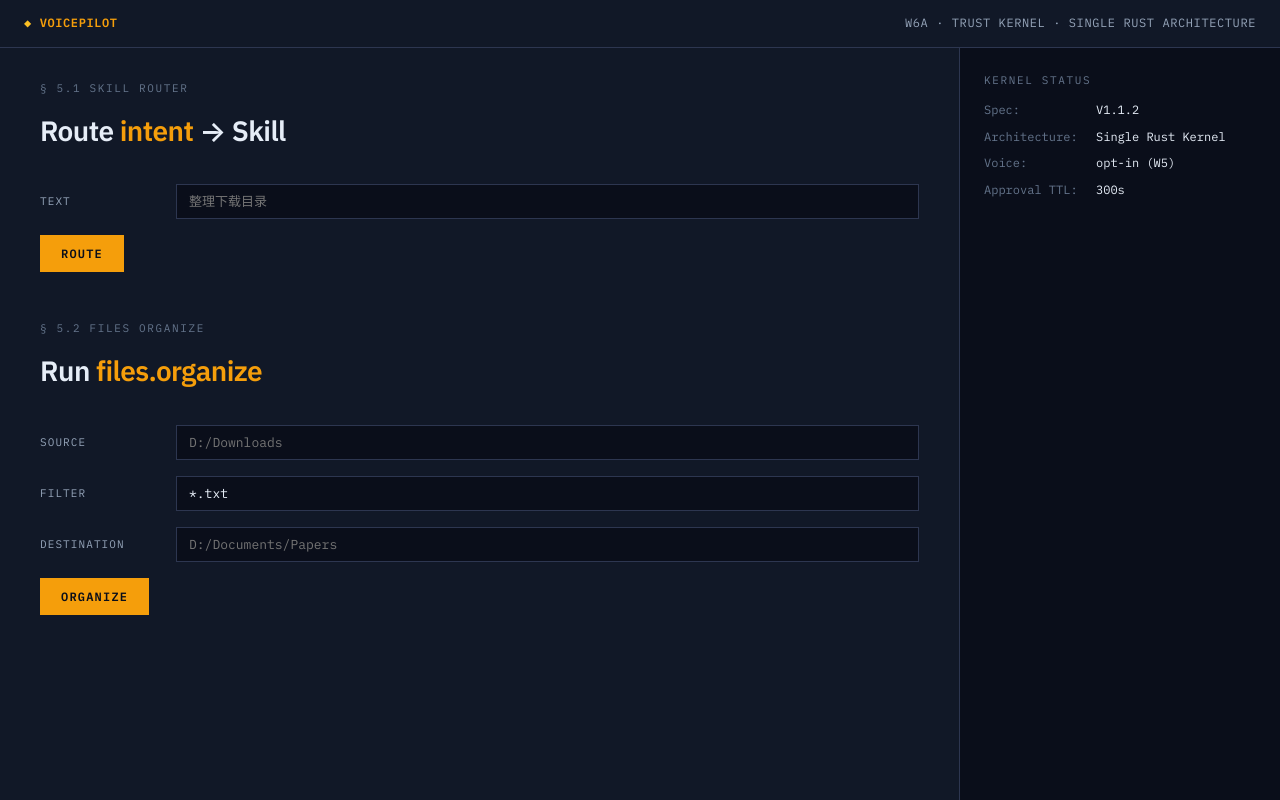
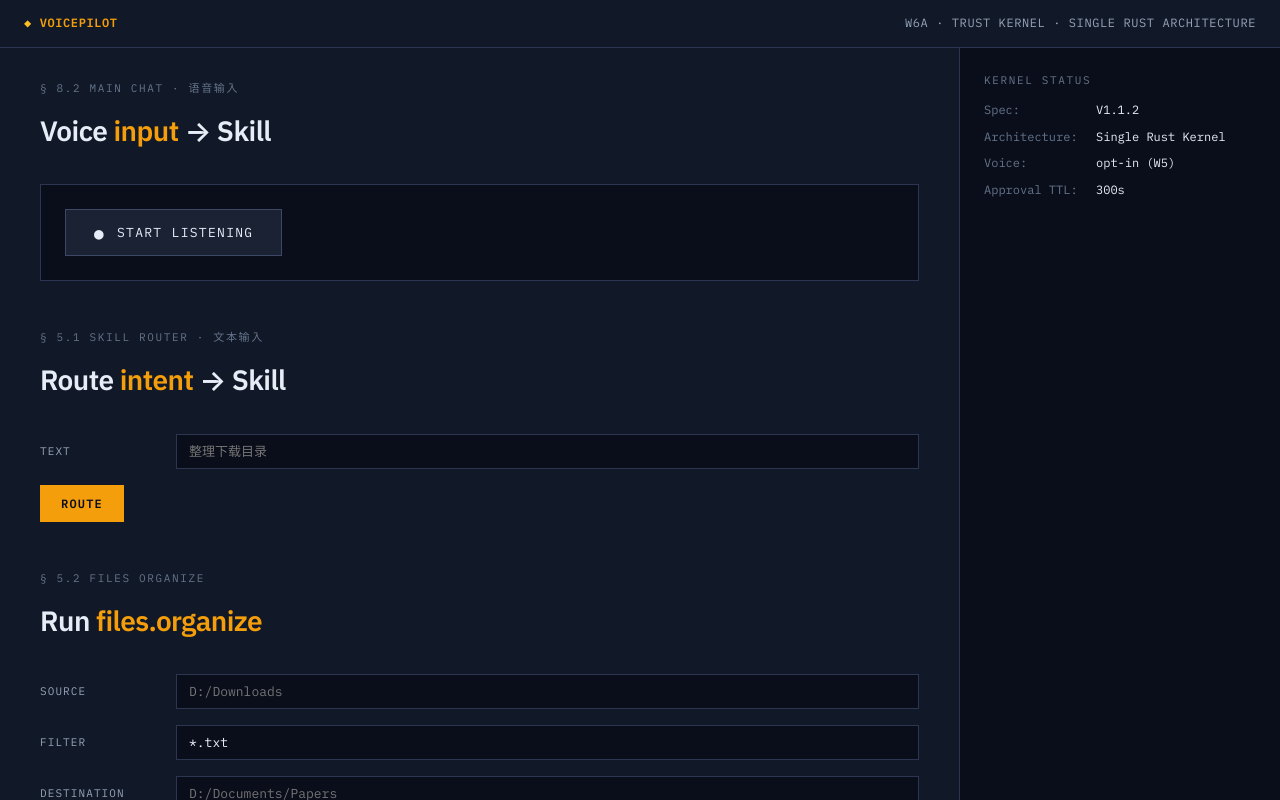
Before and after one commit to Suxiao-yong/VoicePilot, a React (Vite) app in the folder voicepilot/crates/ui/web/: page / in a window 1280 px wide. Built offline with nearby package versions, Linux system fonts and the light colour scheme.

Commit message:
Task 4: MainView chat layout with voice input button + transcription display (V1.1 §8.2 Main Chat)

```diff
--- a/voicepilot/crates/ui/web/src/api.ts
+++ b/voicepilot/crates/ui/web/src/api.ts
@@ -6,6 +6,8 @@ import type {
   OrganizeInput,
   OrganizeResult,
   RouteTextResult,
+  VoiceListenResult,
+  TranscriptionFinalPayload,
 } from "./types";
 
 export async function routeText(text: string): Promise<RouteTextResult> {
@@ -35,3 +37,15 @@ export function onApprovalRequest(
     handler(event.payload);
   });
 }
+
+export async function voiceListen(): Promise<VoiceListenResult> {
+  return invoke<VoiceListenResult>("voice_listen_command");
+}
+
+export function onTranscriptionFinal(
+  handler: (payload: TranscriptionFinalPayload) => void
+): Promise<UnlistenFn> {
+  return listen<TranscriptionFinalPayload>("transcription-final", (event) => {
+    handler(event.payload);
+  });
+}
--- a/voicepilot/crates/ui/web/src/components/MainView.tsx
+++ b/voicepilot/crates/ui/web/src/components/MainView.tsx
@@ -1,16 +1,44 @@
 import { useState } from "react";
-import { routeText, organizeFiles } from "../api";
-import type { RouteTextResult, OrganizeResult } from "../types";
+import { routeText, organizeFiles, voiceListen } from "../api";
+import type {
+  RouteTextResult,
+  OrganizeResult,
+  VoiceListenResult,
+} from "../types";
 
 export function MainView() {
+  // ===== 语音输入状态(W6b-1) =====
+  const [listening, setListening] = useState(false);
+  const [voiceResult, setVoiceResult] = useState<VoiceListenResult | null>(null);
+  const [voiceError, setVoiceError] = useState<string | null>(null);
+
+  // ===== route_text 状态(W6a) =====
   const [text, setText] = useState("");
   const [routeResult, setRouteResult] = useState<RouteTextResult | null>(null);
+
+  // ===== organize_files 状态(W6a) =====
   const [source, setSource] = useState("");
   const [filter, setFilter] = useState("*.txt");
   const [destination, setDestination] = useState("");
   const [organizeResult, setOrganizeResult] = useState<OrganizeResult | null>(null);
+
   const [busy, setBusy] = useState(false);
   const [error, setError] = useState<string | null>(null);
+
+  async function onVoiceListen() {
+    setListening(true);
+    setVoiceError(null);
+    setVoiceResult(null);
+    try {
+      const r = await voiceListen();
+      setVoiceResult(r);
+    } catch (e) {
+      setVoiceError(e instanceof Error ? e.message : String(e));
+      console.error(e);
+    } finally {
+      setListening(false);
+    }
+  }
 
   async function onRoute() {
     setBusy(true);
@@ -48,7 +76,88 @@ export function MainView() {
 
   return (
     <div className="panel">
-      <div className="panel-header">§ 5.1 Skill Router</div>
+      {/* ===== §8.2 Main Chat:语音输入(W6b-1)===== */}
+      <div className="panel-header">§ 8.2 Main Chat · 语音输入</div>
+      <h1 className="panel-title">
+        Voice <em>input</em> → Skill
+      </h1>
+
+      <div className="voice-section">
+        <button
+          className={`btn voice-button ${listening ? "listening" : ""}`}
+          onClick={onVoiceListen}
+          disabled={listening || busy}
+        >
+          <span className="mic-icon">{listening ? "■" : "●"}</span>
+          {listening ? "Listening..." : "Start Listening"}
+        </button>
+
+        {listening && (
+          <div className="listening-indicator">
+            <span className="dots">
+              <span></span>
+              <span></span>
+              <span></span>
+            </span>
+            录音中,VAD 检测静音后自动停止
+          </div>
+        )}
+
+        {voiceError && (
+          <div className="transcription-display error">
+            <div className="label">Error</div>
+            <div className="text">{voiceError}</div>
+          </div>
+        )}
+
+        {voiceResult && (
+          <>
+            {voiceResult.kind === "success" && (
+              <>
+                <div className="transcription-display">
+                  <div className="label">
+                    Transcription {voiceResult.stopped_by_vad ? "(VAD stopped)" : ""}
+                  </div>
+                  <div className="text">{voiceResult.transcription}</div>
+                </div>
+                <RouteOutcomeFeedback
+                  outcome={voiceResult.route_outcome}
+                />
+              </>
+            )}
+            {voiceResult.kind === "no_speech" && (
+              <div className="transcription-display no-speech">
+                <div className="label">Result</div>
+                <div className="text">未检测到语音</div>
+              </div>
+            )}
+            {voiceResult.kind === "timeout" && (
+              <>
+                <div className="transcription-display">
+                  <div className="label">Transcription (timeout)</div>
+                  <div className="text">
+                    {voiceResult.transcription || "(无转写结果)"}
+                  </div>
+                </div>
+                <RouteOutcomeFeedback
+                  outcome={voiceResult.route_outcome}
+                />
+              </>
+            )}
+            {voiceResult.kind === "error" && (
+              <div className="transcription-display error">
+                <div className="label">Error</div>
+                <div className="text">{voiceResult.message}</div>
+              </div>
+            )}
+          </>
+        )}
+      </div>
+
+      {/* ===== §5.1 Skill Router(键盘输入 fallback,W6a)===== */}
+      <div className="panel-header" style={{ marginTop: 48 }}>
+        § 5.1 Skill Router · 文本输入
+      </div>
       <h1 className="panel-title">
         Route <em>intent</em> → Skill
       </h1>
@@ -64,7 +173,7 @@ export function MainView() {
         />
       </div>
       <div style={{ marginBottom: 32 }}>
-        <button className="btn btn-primary" onClick={onRoute} disabled={busy}>
+        <button className="btn btn-primary" onClick={onRoute} disabled={busy || listening}>
           Route
         </button>
       </div>
@@ -85,6 +194,7 @@ export function MainView() {
         </div>
       )}
 
+      {/* ===== §5.2 Files Organize(W6a)===== */}
       <div className="panel-header" style={{ marginTop: 48 }}>§ 5.2 Files Organize</div>
       <h1 className="panel-title">
         Run <em>files.organize</em>
@@ -121,7 +231,7 @@ export function MainView() {
         />
       </div>
       <div style={{ marginBottom: 32 }}>
-        <button className="btn btn-primary" onClick={onOrganize} disabled={busy}>
+        <button className="btn btn-primary" onClick={onOrganize} disabled={busy || listening}>
           Organize
         </button>
       </div>
@@ -153,3 +263,29 @@ export function MainView() {
     </div>
   );
 }
+
+/// Route outcome 反馈组件 —— 显示 Skill 命中 / 未匹配 / 空输入。
+function RouteOutcomeFeedback({
+  outcome,
+}: {
+  outcome: RouteTextResult;
+}) {
+  return (
+    <div className="route-outcome-feedback">
+      <span className="key">Route outcome:</span>
+      {outcome.kind === "routed" && (
+        <span className="val success">
+          ✓ Skill 命中: <strong>{outcome.skill_id}</strong>
+        </span>
+      )}
+      {outcome.kind === "unmatched" && (
+        <span className="val warning">
+          ? Planner 路径(未命中 Skill): <strong>{outcome.text}</strong>
+        </span>
+      )}
+      {outcome.kind === "empty" && (
+        <span className="val">∅ 空输入</span>
+      )}
+    </div>
+  );
+}
--- a/voicepilot/crates/ui/web/src/styles.css
+++ b/voicepilot/crates/ui/web/src/styles.css
@@ -368,3 +368,155 @@ html, body, #root {
 .route-result.unmatched {
   border-left: 3px solid var(--accent);
 }
+
+/* Voice Input Section (W6b-1) */
+.voice-section {
+  background: var(--bg-deep);
+  border: 1px solid var(--border);
+  padding: 24px;
+  margin-bottom: 32px;
+}
+
+.voice-section .panel-header {
+  margin-bottom: 16px;
+}
+
+.voice-button {
+  display: flex;
+  align-items: center;
+  justify-content: center;
+  gap: 12px;
+  font-family: var(--mono);
+  font-size: 13px;
+  letter-spacing: 0.1em;
+  text-transform: uppercase;
+  padding: 14px 28px;
+  border: 1px solid var(--border-bright);
+  background: var(--bg-elev);
+  color: var(--text-primary);
+  cursor: pointer;
+  border-radius: 0;
+  transition: all 0.15s;
+  min-width: 200px;
+}
+
+.voice-button:hover:not(:disabled) {
+  background: var(--bg-elev2);
+  border-color: var(--accent);
+}
+
+.voice-button:disabled {
+  opacity: 0.6;
+  cursor: not-allowed;
+}
+
+.voice-button.listening {
+  background: var(--danger);
+  border-color: var(--danger);
+  color: var(--bg-deep);
+  font-weight: 600;
+  animation: pulse 1.2s ease-in-out infinite;
+}
+
+@keyframes pulse {
+  0%, 100% { opacity: 1; }
+  50% { opacity: 0.7; }
+}
+
+.voice-button .mic-icon {
+  font-size: 16px;
+  line-height: 1;
+}
+
+.listening-indicator {
+  font-family: var(--mono);
+  font-size: 12px;
+  color: var(--text-secondary);
+  margin-top: 12px;
+  display: flex;
+  align-items: center;
+  gap: 8px;
+}
+
+.listening-indicator .dots {
+  display: inline-flex;
+  gap: 3px;
+}
+
+.listening-indicator .dots span {
+  width: 4px;
+  height: 4px;
+  background: var(--accent);
+  border-radius: 50%;
+  animation: bounce 1.4s ease-in-out infinite;
+}
+
+.listening-indicator .dots span:nth-child(2) { animation-delay: 0.2s; }
+.listening-indicator .dots span:nth-child(3) { animation-delay: 0.4s; }
+
+@keyframes bounce {
+  0%, 80%, 100% { transform: scale(0.6); opacity: 0.4; }
+  40% { transform: scale(1); opacity: 1; }
+}
+
+.transcription-display {
+  margin-top: 20px;
+  padding: 16px;
+  background: var(--bg-base);
+  border: 1px solid var(--border);
+  border-left: 3px solid var(--accent);
+  font-family: var(--mono);
+  font-size: 13px;
+  color: var(--text-primary);
+  min-height: 24px;
+}
+
+.transcription-display .label {
+  color: var(--text-muted);
+  font-size: 10px;
+  letter-spacing: 0.1em;
+  text-transform: uppercase;
+  margin-bottom: 8px;
+}
+
+.transcription-display .text {
+  color: var(--text-primary);
+  line-height: 1.6;
+}
+
+.transcription-display.error {
+  border-left-color: var(--danger);
+}
+
+.transcription-display.no-speech {
+  border-left-color: var(--text-muted);
+}
+
+.route-outcome-feedback {
+  margin-top: 12px;
+  padding: 12px 16px;
+  background: var(--bg-base);
+  border: 1px solid var(--border);
+  font-family: var(--mono);
+  font-size: 12px;
+  display: flex;
+  gap: 12px;
+  align-items: center;
+}
+
+.route-outcome-feedback .key {
+  color: var(--text-muted);
+  min-width: 120px;
+}
+
+.route-outcome-feedback .val {
+  color: var(--text-primary);
+}
+
+.route-outcome-feedback .val.success {
+  color: var(--success);
+}
+
+.route-outcome-feedback .val.warning {
+  color: var(--accent);
+}
```
Also changed, not shown: voicepilot/crates/ui/web/src/types.ts (+21 -0 lines), 5 other files (tests, documents, lock files or other folders).
